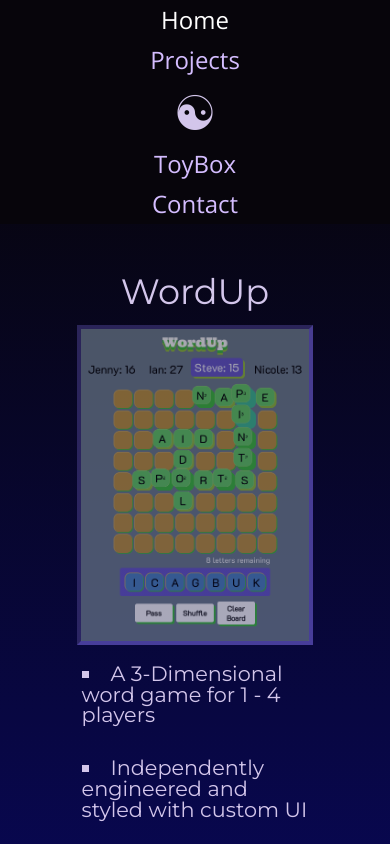
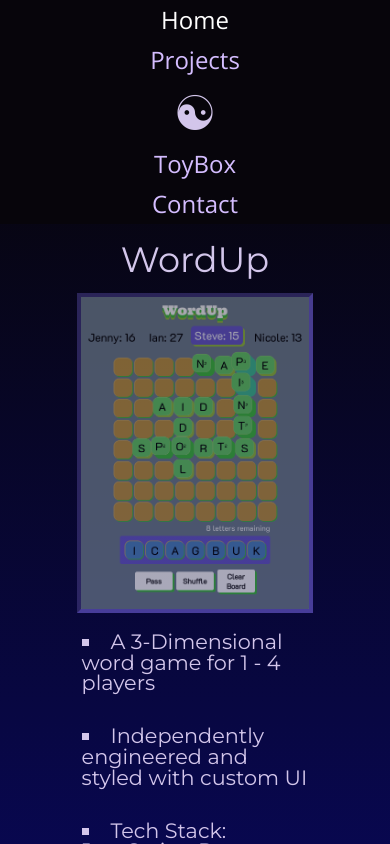
Before and after one commit to Ian84Be/portfolio-react, a React (Create React App) app: page /Projects in a window 390 px wide. Shown: the top 844 px of the page. Built offline with nearby package versions, Linux system fonts and the light colour scheme.

Commit message:
adjust styles

```diff
--- a/src/scss/Projects.scss
+++ b/src/scss/Projects.scss
@@ -26,13 +26,14 @@
 	 0 3.33rem 0.33rem hsla(29, 100%, 47%, 0.1),
 	 0 4.33rem 0.33rem hsla(29, 100%, 47%, 0.1);
 
+  @media (max-width: 800px) {
+    padding-top: 0;
+    padding-bottom: 4rem;
+  }
+
   @media (max-width: 475px) {
     margin-top: 8rem;
-    padding-top: 4rem;
-  }
-
-  @media (max-width: 580px) {
-    padding-bottom: 4rem;
+    padding-top: 2rem;
   }
 
   & > * {
@@ -78,7 +79,7 @@
     margin: 1rem 0;
   }
 
-  @media (max-width: 580px) {
+  @media (max-width: 800px) {
     flex-direction: column;
     align-items: center;
     h3.column-view {
@@ -97,7 +98,7 @@
   a {
     margin-right: 1rem;
     padding: 0;
-    @media (max-width: 580px) {
+    @media (max-width: 800px) {
       margin-right: 0;
     }
   }
--- a/src/scss/ToyBox.scss
+++ b/src/scss/ToyBox.scss
@@ -14,9 +14,7 @@
   display: flex;
   flex-direction: column;
   margin-top: 5rem;
-
   width: 100%;
-  // z-index: 123;
 
   // prettier-ignore
   box-shadow:
```
